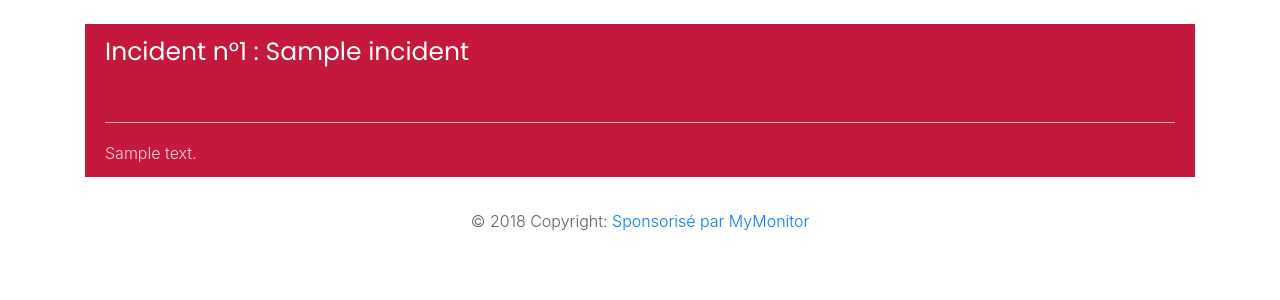
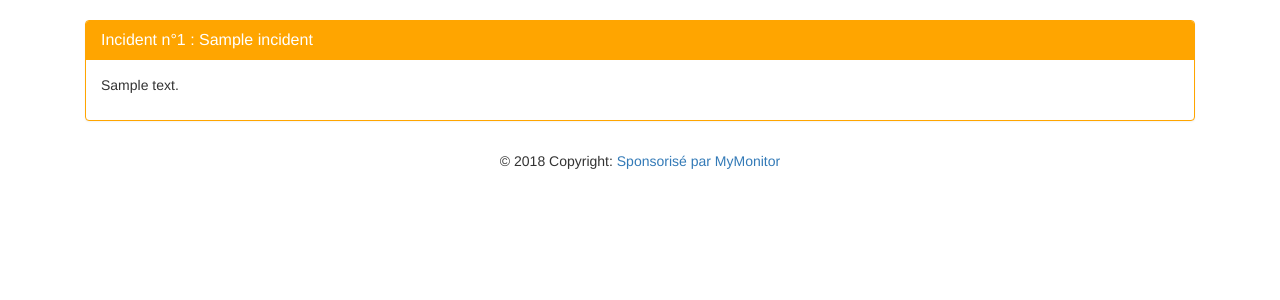
Before and after one commit to matiboux/MyMonitor, a PHP site: page /phpmail/incident/Sample/1 in a window 1280 px wide. Shown: the top 300 px of the page. Run offline with PHP 8.4, Linux system fonts and the light colour scheme; the visitor is signed in with stand-in values (Sample User, id 1); tables that the repository leaves empty hold one stand-in row (values such as "Sample post"); some libraries are stand-ins or nearby versions.

Commit message:
Update design

```diff
--- a/view_incident_public.php
+++ b/view_incident_public.php
@@ -9,7 +9,7 @@ require('includes/functions.inc.php');
   <head>
     <meta charset="utf-8">
     <meta name="viewport" content="width=device-width, initial-scale=1, shrink-to-fit=no">
-
+<title> Statut des services </title>
     <!-- CSS Dependencies -->
     <link rel="stylesheet" href="https://maxcdn.bootstrapcdn.com/bootstrap/4.0.0/css/bootstrap.min.css" integrity="sha384-Gn5384xqQ1aoWXA+058RXPxPg6fy4IWvTNh0E263XmFcJlSAwiGgFAW/dAiS6JXm" crossorigin="anonymous">
     <link rel="stylesheet" href="../../public/css/shards.min.css">
@@ -23,7 +23,35 @@ require('includes/functions.inc.php');
     <script src="https://cdnjs.cloudflare.com/ajax/libs/popper.js/1.12.9/umd/popper.min.js" integrity="sha384-ApNbgh9B+Y1QKtv3Rn7W3mgPxhU9K/ScQsAP7hUibX39j7fakFPskvXusvfa0b4Q" crossorigin="anonymous"></script>
     <script src="https://maxcdn.bootstrapcdn.com/bootstrap/4.0.0/js/bootstrap.min.js" integrity="sha384-JZR6Spejh4U02d8jOt6vLEHfe/JQGiRRSQQxSfFWpi1MquVdAyjUar5+76PVCmYl" crossorigin="anonymous"></script>
     <script src="../../public/js/shards.min.js"></script>
-  </body>
+
+  <!-- Latest compiled and minified CSS -->
+<link rel="stylesheet" href="https://maxcdn.bootstrapcdn.com/bootstrap/3.3.7/css/bootstrap.min.css" integrity="sha384-BVYiiSIFeK1dGmJRAkycuHAHRg32OmUcww7on3RYdg4Va+PmSTsz/K68vbdEjh4u" crossorigin="anonymous">
+
+<!-- Optional theme -->
+<link rel="stylesheet" href="https://maxcdn.bootstrapcdn.com/bootstrap/3.3.7/css/bootstrap-theme.min.css" integrity="sha384-rHyoN1iRsVXV4nD0JutlnGaslCJuC7uwjduW9SVrLvRYooPp2bWYgmgJQIXwl/Sp" crossorigin="anonymous">
+
+<!-- Latest compiled and minified JavaScript -->
+<script src="https://maxcdn.bootstrapcdn.com/bootstrap/3.3.7/js/bootstrap.min.js" integrity="sha384-Tc5IQib027qvyjSMfHjOMaLkfuWVxZxUPnCJA7l2mCWNIpG9mGCD8wGNIcPD7Txa" crossorigin="anonymous"></script>
+
+  <style>
+
+.panel-warning{
+  border-color:orange;
+  }
+
+  .panel-warning .panel-heading{
+  border-color:orange;
+  background:orange;
+  color:#fff;
+  }
+
+  .panel-warning .panel-body a{
+  color:orange;
+  }
+</style>
+   </body>
+
+
 </html>
 
 
@@ -47,23 +75,24 @@ $id_user = $row['id'];
 
 
 ?>
+
 <div class="container">
 
-<div class="section-messages">
+
+<section class="panel panel-warning">
+  <header class="panel-heading">
+   <h5 class="panel-title">Incident n°<?php echo $row['id']; ?> :  <?php echo $row['titre']; ?></h5>
+  </header>
+  <div class="panel-body">
+   <p><?php echo $row['message']; ?></p>
+  </div>
+</section>
+</div>
+<?php } ?>
 
 
-</div>
 
 
-<div class="section-status">
-
-
-<div class="alert alert-danger" role="alert"><b><h4><font color="white">Incident n°<?php echo $row['id']; ?> :  <?php echo $row['titre']; ?> </font></h4></b> <br /> <hr><?php echo $row['message']; ?></div>
-
-</div>
-</div>
-</div>
-<?php } ?>
 
 <?php if ($copy == true){
 echo '<div class="footer-copyright text-center py-3">© 2018 Copyright:
```
